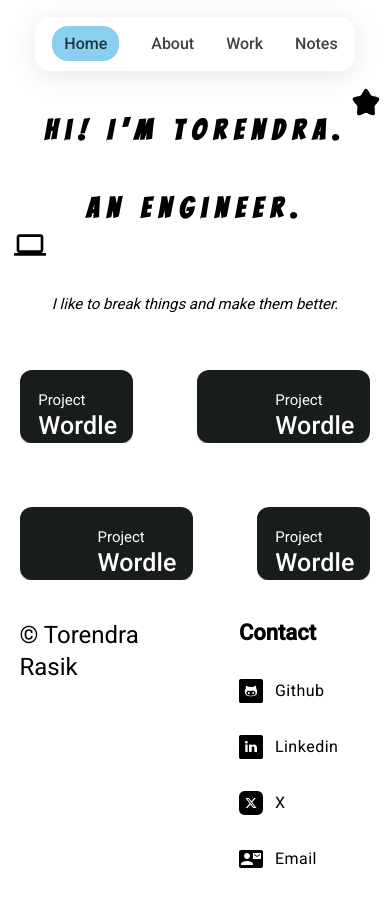
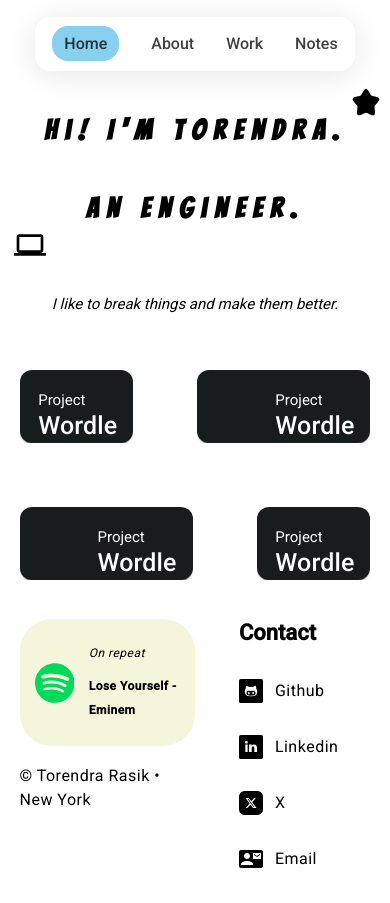
Before and after one commit to trasik/trasik98, an Angular app in the folder client/: page / in a window 390 px wide. Built offline with nearby package versions, Linux system fonts and the light colour scheme; grey boxes are pictures that could not be loaded.

Commit message:
(client): Adds spotify widget to footer and fixes layout

```diff
--- a/client/src/app/home/home.component.html
+++ b/client/src/app/home/home.component.html
@@ -77,7 +77,20 @@
 <footer class="footer">
   <div class="footer-content">
     <div class="footer-content-items">
-      <h6>&copy; Torendra Rasik</h6>
+      <div class="footer-left">
+        <div class="footer-spotify">
+          <mat-icon
+            svgIcon="spotify"
+            aria-hidden="false"
+            aria-label="Example thumbs up SVG icon"
+          ></mat-icon>
+          <div class="spotify-song">
+            <p>On repeat</p>
+            <p>{{ currentSpotifySong }}</p>
+          </div>
+        </div>
+        <p id="footer-copyright">&copy; Torendra Rasik &bull; New York</p>
+      </div>
     </div>
     <div class="footer-content-items">
       <ul class="mat-typography footer-contact-list">
--- a/client/src/app/home/home.component.scss
+++ b/client/src/app/home/home.component.scss
@@ -107,10 +107,36 @@ mat-card-header {
   }
 }
 
+.footer-spotify {
+  background: beige;
+  padding: 15px;
+  border-radius: 2rem;
+  display: flex;
+  align-items: center;
+
+  mat-icon {
+    width: 60px;
+    height: 60px;
+  }
+
+  .spotify-song {
+    padding-top: 5%;
+    padding-left: 10%;
+
+    p:nth-child(1) {
+      font-style: italic;
+    }
+
+    p:nth-child(2) {
+      font-weight: bold;
+    }
+  }
+}
+
 .footer-contact-list {
   list-style-type: none;
+  margin: auto;
   flex: 1;
-  margin: auto;
   padding-left: 25%;
 
   li {
@@ -132,6 +158,11 @@ mat-card-header {
       transition: color 0.2s;
     }
   }
+}
+
+#footer-copyright {
+  padding-top: 10%;
+  font-size: 1.3rem;
 }
 
 #footer-contact-list-title {
@@ -177,6 +208,20 @@ mat-card-header {
     margin-top: 0;
     font-size: 25px;
   }
+
+  .spotify-song {
+    p:nth-child(1) {
+      font-size: 12px;
+    }
+    p:nth-child(2) {
+      font-size: 12px;
+      font-weight: bold;
+    }
+  }
+
+  #footer-copyright {
+    font-size: 1rem;
+  }
 }
 
 @media (min-width: 600px) and (max-width: 768px) {
--- a/client/src/app/home/home.component.ts
+++ b/client/src/app/home/home.component.ts
@@ -37,6 +37,16 @@ const X_ICON = `
 <svg xmlns="http://www.w3.org/2000/svg" shape-rendering="geometricPrecision" text-rendering="geometricPrecision" image-rendering="optimizeQuality" fill-rule="evenodd" clip-rule="evenodd" viewBox="0 0 512 509.64"><rect width="512" height="509.64" rx="115.61" ry="115.61"/><path fill="#fff" fill-rule="nonzero" d="M323.74 148.35h36.12l-78.91 90.2 92.83 122.73h-72.69l-56.93-74.43-65.15 74.43h-36.14l84.4-96.47-89.05-116.46h74.53l51.46 68.04 59.53-68.04zm-12.68 191.31h20.02l-129.2-170.82H180.4l130.66 170.82z"/></svg>
 `;
 
+const SPOTIFY_ICON = `
+<svg viewBox="0 0 48 48" version="1.1" xmlns="http://www.w3.org/2000/svg" xmlns:xlink="http://www.w3.org/1999/xlink" fill="#000000"><g id="SVGRepo_bgCarrier" stroke-width="0"></g><g id="SVGRepo_tracerCarrier" stroke-linecap="round" stroke-linejoin="round"></g><g id="SVGRepo_iconCarrier"> <title>Spotify-color</title> <desc>Created with Sketch.</desc> <defs> </defs> <g id="Icons" stroke="none" stroke-width="1" fill="none" fill-rule="evenodd"> <g id="Color-" transform="translate(-200.000000, -460.000000)" fill="#00DA5A"> <path d="M238.16,481.36 C230.48,476.8 217.64,476.32 210.32,478.6 C209.12,478.96 207.92,478.24 207.56,477.16 C207.2,475.96 207.92,474.76 209,474.4 C217.52,471.88 231.56,472.36 240.44,477.64 C241.52,478.24 241.88,479.68 241.28,480.76 C240.68,481.6 239.24,481.96 238.16,481.36 M237.92,488.08 C237.32,488.92 236.24,489.28 235.4,488.68 C228.92,484.72 219.08,483.52 211.52,485.92 C210.56,486.16 209.48,485.68 209.24,484.72 C209,483.76 209.48,482.68 210.44,482.44 C219.2,479.8 230,481.12 237.44,485.68 C238.16,486.04 238.52,487.24 237.92,488.08 M235.04,494.68 C234.56,495.4 233.72,495.64 233,495.16 C227.36,491.68 220.28,490.96 211.88,492.88 C211.04,493.12 210.32,492.52 210.08,491.8 C209.84,490.96 210.44,490.24 211.16,490 C220.28,487.96 228.2,488.8 234.44,492.64 C235.28,493 235.4,493.96 235.04,494.68 M224,460 C210.8,460 200,470.8 200,484 C200,497.2 210.8,508 224,508 C237.2,508 248,497.2 248,484 C248,470.8 237.32,460 224,460" id="Spotify"> </path> </g> </g> </g></svg>
+`;
+
+const spotifySongs: String[] = [
+  'Lose Yourself - Eminem',
+  'Dandelions - Ruth B',
+  'Lucid Dream - Topic',
+];
+
 export interface TileCard {
   title: string;
   subtitle: string;
@@ -55,6 +65,9 @@ export interface TileCard {
 })
 export class HomeComponent {
   columns: number = 7;
+
+  currentSpotifySong =
+    spotifySongs[Math.floor(Math.random() * spotifySongs.length)];
 
   tileCards: TileCard[] = [
     {
@@ -119,6 +132,13 @@ export class HomeComponent {
       'x',
       sanitizer.bypassSecurityTrustHtml(X_ICON)
     );
+
+    iconRegistry.addSvgIconLiteral(
+      'spotify',
+      sanitizer.bypassSecurityTrustHtml(SPOTIFY_ICON)
+    );
+
+    console.log(this.currentSpotifySong);
   }
 
   @HostListener('window:resize', []) updateColumns() {
```
